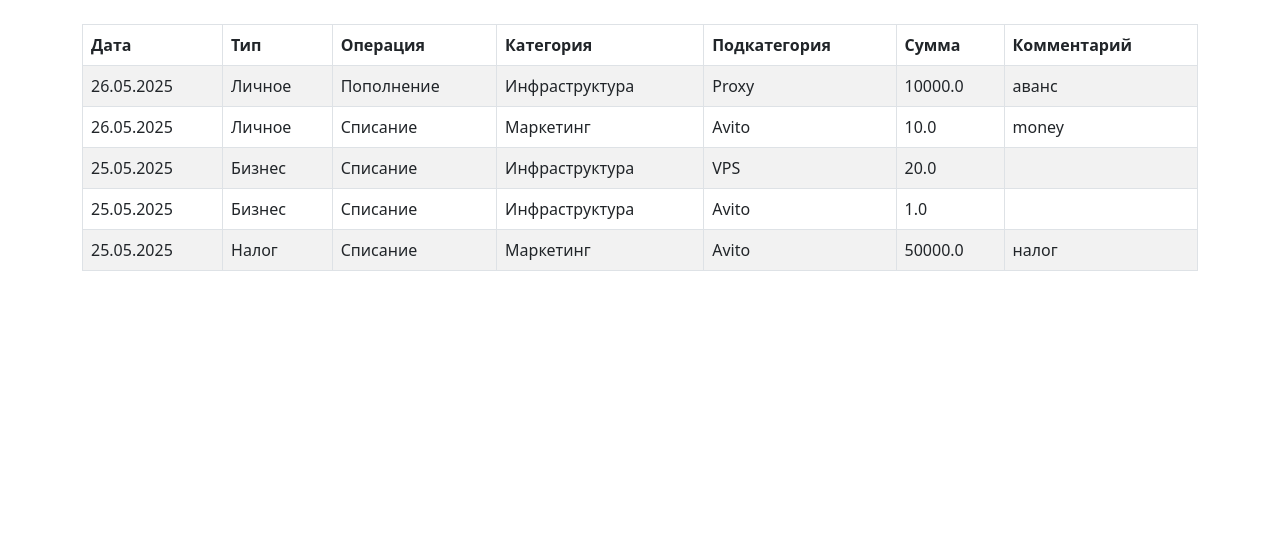
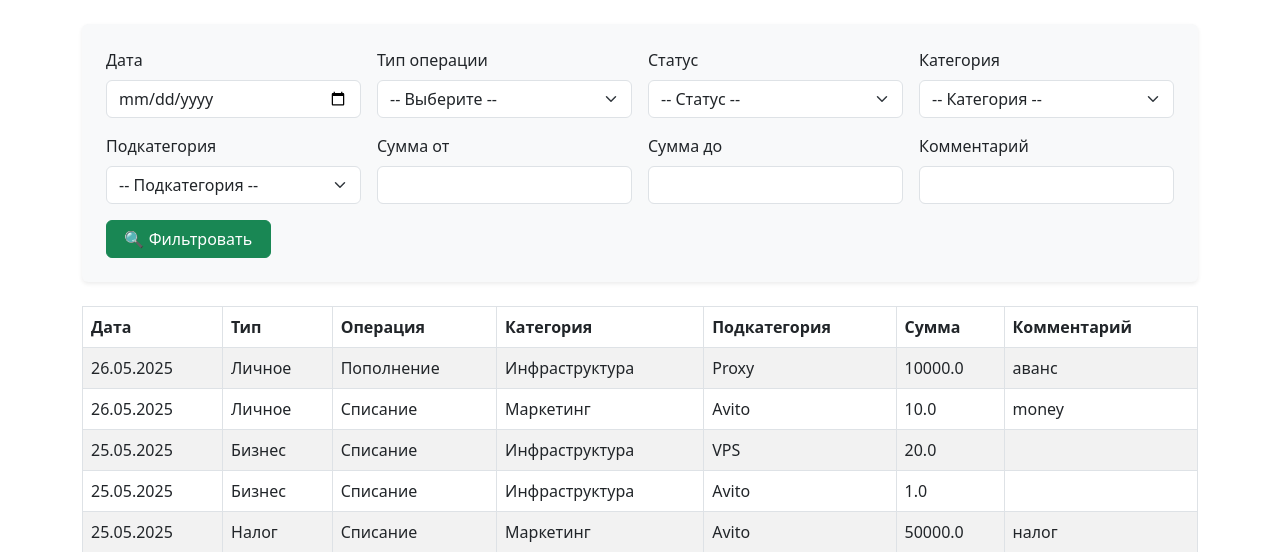
Before and after one commit to BuryatisLesa/move_cash, a Django app: page /movecashs/ in a window 1280 px wide. Shown: the top 552 px of the page. Run offline with Django 5.2, Linux system fonts and the light colour scheme; data comes from the database, SQL or seed files in the repository.

Commit message:
feat: добавлены все фильтры настроены фильтры в шаблоне html

```diff
--- a/move_cash/app_cash/models.py
+++ b/move_cash/app_cash/models.py
@@ -10,7 +10,6 @@ class MoveCash(models.Model):
     subcategory = models.ForeignKey("SubCategory", on_delete=models.CASCADE, related_name="subcategories")
     sum_operation = models.FloatField()
     comment = models.CharField(max_length=200, blank=True)
-
 
     class Meta:
         verbose_name = "ДДС"
--- a/move_cash/app_cash/views.py
+++ b/move_cash/app_cash/views.py
@@ -1,11 +1,12 @@
 from django.shortcuts import render, redirect
 from django.views.generic import ListView, CreateView, UpdateView, DeleteView, DetailView
 from django.urls import reverse_lazy
-from app_cash.models import MoveCash, Category, TypeOperation, SubCategory
+from app_cash.models import MoveCash, Category, TypeOperation, SubCategory, Status
 from app_cash.forms import MoveCashForm
 from django.contrib.auth.mixins import LoginRequiredMixin
 from django.contrib.auth.forms import UserCreationForm
 from django.core.exceptions import PermissionDenied
+from django.db.models import Q
 
 
 
@@ -25,6 +26,53 @@ class MoveCashList(ListView):
     context_object_name = "movecashs"
     paginate_by = 5
     ordering = ["-created_at"]
+
+    def get_context_data(self, **kwargs):
+        context = super().get_context_data(**kwargs)
+        context["statuses"] = Status.objects.all()
+        context["categories"] = Category.objects.all()
+        context["subcategories"] = SubCategory.objects.all()
+        context["typeoperations"] = TypeOperation.objects.all()
+        return context
+
+    def get_queryset(self):
+        queryset = super().get_queryset()
+        date = self.request.GET.get('created_at', '')
+        status = self.request.GET.get('status', '')
+        typeoperation = self.request.GET.get('typeoperation', '')
+        category = self.request.GET.get('category', '')
+        subcategory = self.request.GET.get('subcategory', '')
+        min_sum = self.request.GET.get('min_sum')
+        max_sum = self.request.GET.get('max_sum')
+        comment = self.request.GET.get('comment', '')
+
+        if date:
+            queryset = queryset.filter(created_at__date=date)
+
+        if status:
+            queryset = queryset.filter(status__id=status)
+
+        if typeoperation:
+            queryset = queryset.filter(typeoperation__type_operation=typeoperation)
+
+        if category:
+            queryset = queryset.filter(category__id=category)
+
+        if subcategory:
+            queryset = queryset.filter(subcategory__id=subcategory)
+
+        if min_sum:
+            queryset = queryset.filter(sum_operation__gte=min_sum)
+
+        if max_sum:
+            queryset = queryset.filter(sum_operation__lte=max_sum)
+
+        if comment:
+            queryset = queryset.filter(comment__icontains=comment)
+
+        return queryset
+
+
 
 class MoveCashDetail(DetailView):
     model = MoveCash
@@ -63,7 +111,6 @@ class MoveCashCreate(LoginRequiredMixin, CreateView):
                 pass
         return form
 
-
     success_url = reverse_lazy("movecashs")
 
 class MoveCashUpdate(LoginRequiredMixin, UpdateView):
--- a/move_cash/templates/base.html
+++ b/move_cash/templates/base.html
@@ -7,6 +7,7 @@
   <link href="https://cdn.jsdelivr.net/npm/bootstrap@5.3.0/dist/css/bootstrap.min.css" rel="stylesheet">
 </head>
 <body class="container mt-4">
+    <header></header>
     {% block content %}
     {% endblock content %}
 </body>
--- a/move_cash/templates/move_cash/movecash_list.html
+++ b/move_cash/templates/move_cash/movecash_list.html
@@ -1,5 +1,82 @@
 {% extends "base.html" %}
 {% block content %}
+<form method="get" action="." class="bg-light p-4 rounded shadow-sm mb-4">
+  <div class="row g-3 align-items-end">
+
+    <div class="col-md-3">
+      <label for="created_at" class="form-label">Дата</label>
+      <input type="date" name="created_at" id="created_at" class="form-control" value="{{ request.GET.created_at }}">
+    </div>
+
+    <div class="col-md-3">
+      <label for="typeoperation" class="form-label">Тип операции</label>
+      <select name="typeoperation" id="typeoperation" class="form-select">
+        <option value="">-- Выберите --</option>
+        <option value="Списание" {% if request.GET.typeoperation == "Списание" %}selected{% endif %}>Списание</option>
+        <option value="Пополнение" {% if request.GET.typeoperation == "Пополнение" %}selected{% endif %}>Пополнение</option>
+      </select>
+    </div>
+
+    <div class="col-md-3">
+      <label for="status" class="form-label">Статус</label>
+      <select name="status" id="status" class="form-select">
+        <option value="">-- Статус --</option>
+        {% for status in statuses %}
+          <option value="{{ status.id }}" {% if request.GET.status == status.id|stringformat:"s" %}selected{% endif %}>
+            {{ status.name_status }}
+          </option>
+        {% endfor %}
+      </select>
+    </div>
+
+    <div class="col-md-3">
+      <label for="category" class="form-label">Категория</label>
+      <select name="category" id="category" class="form-select">
+        <option value="">-- Категория --</option>
+        {% for cat in categories %}
+          <option value="{{ cat.id }}" {% if request.GET.category == cat.id|stringformat:"s" %}selected{% endif %}>
+            {{ cat.name }}
+          </option>
+        {% endfor %}
+      </select>
+    </div>
+
+    <div class="col-md-3">
+      <label for="subcategory" class="form-label">Подкатегория</label>
+      <select name="subcategory" id="subcategory" class="form-select">
+        <option value="">-- Подкатегория --</option>
+        {% for sub in subcategories %}
+          <option value="{{ sub.id }}" {% if request.GET.subcategory == sub.id|stringformat:"s" %}selected{% endif %}>
+            {{ sub.name }}
+          </option>
+        {% endfor %}
+      </select>
+    </div>
+
+<div class="col-md-3">
+  <label for="min_sum" class="form-label">Сумма от</label>
+  <input type="number" step="0.01" name="min_sum" id="min_sum" class="form-control"
+         value="{{ request.GET.min_sum }}">
+</div>
+
+<div class="col-md-3">
+  <label for="max_sum" class="form-label">Сумма до</label>
+  <input type="number" step="0.01" name="max_sum" id="max_sum" class="form-control"
+         value="{{ request.GET.max_sum }}">
+</div>
+
+    <div class="col-md-3">
+      <label for="comment" class="form-label">Комментарий</label>
+      <input type="text" name="comment" id="comment" class="form-control"
+             value="{{ request.GET.comment }}">
+    </div>
+
+    <div class="col-md-2 d-grid">
+      <button type="submit" class="btn btn-success">🔍 Фильтровать</button>
+    </div>
+
+  </div>
+</form>
 <table class = "table table-bordered table-striped">
   <thead>
     <tr>
@@ -12,17 +89,23 @@
       <th>Комментарий</th>
     </tr>
   </thead>
-    {% for movecash in movecashs %}
+{% if movecashs %}
+  {% for movecash in movecashs %}
     <tr>
-        <td>{{movecash.created_at|date:"d.m.Y"}}</td>
-        <td>{{movecash.status}}</td>
-        <td>{{movecash.typeoperation}}</td>
-        <td>{{movecash.category}}</td>
-        <td>{{movecash.subcategory}}</td>
-        <td>{{movecash.sum_operation}}</td>
-        <td>{{movecash.comment}}</td>
+      <td>{{ movecash.created_at|date:"d.m.Y" }}</td>
+      <td>{{ movecash.status }}</td>
+      <td>{{ movecash.typeoperation }}</td>
+      <td>{{ movecash.category }}</td>
+      <td>{{ movecash.subcategory }}</td>
+      <td>{{ movecash.sum_operation }}</td>
+      <td>{{ movecash.comment }}</td>
     </tr>
-    {% endfor %}
+  {% endfor %}
+{% else %}
+  <tr>
+    <td colspan="7" class="text-center">Нет записей по заданным условиям</td>
+  </tr>
+{% endif %}
 
 
 </table>
```
